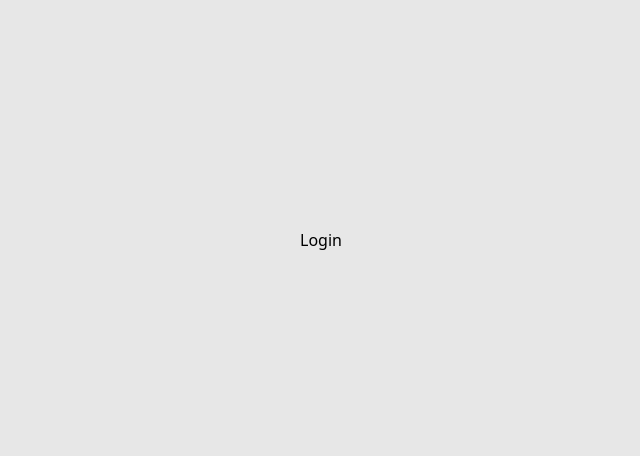
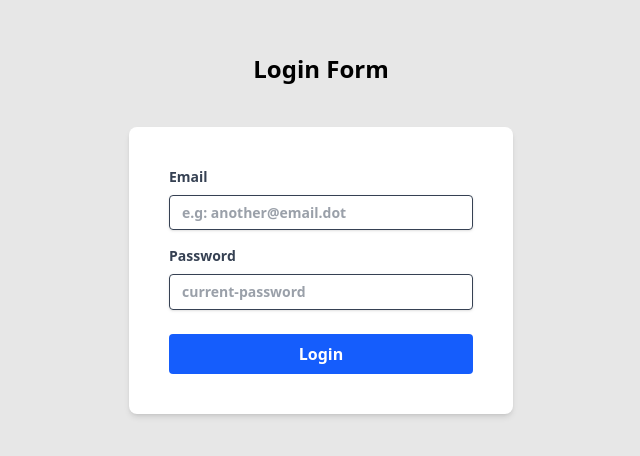
Before and after one commit to another-julian/mern-crud-auth, a React (Vite) app in the folder frontend/: page /login in a window 1280 px wide. Shown: the part 160-616 px from the top of the page, without its empty margins (319-959 px from the left). Built offline with nearby package versions, Linux system fonts and the light colour scheme.

Commit message:
create the login page for frontend

```diff
--- a/frontend/src/api/auth.js
+++ b/frontend/src/api/auth.js
@@ -3,3 +3,5 @@ import axios from "axios";
 const API = "http://localhost:3000/api";
 
 export const registerRequest = (user) => axios.post(`${API}/register`, user);
+
+export const loginRequest = (user) => axios.post(`${API}/login`, user);
--- a/frontend/src/context/AuthContext.jsx
+++ b/frontend/src/context/AuthContext.jsx
@@ -1,5 +1,5 @@
 import { createContext, useState, useContext } from "react";
-import { registerRequest } from "../api/auth";
+import { registerRequest, loginRequest } from "../api/auth";
 
 export const AuthContext = createContext();
 
@@ -13,6 +13,7 @@ export const AuthProvider = ({ children }) => {
   const [user, setUser] = useState(null);
   const [isAuth, setIsAuth] = useState(false);
   const [errors, setErrors] = useState([]);
+
   const signup = async (user) => {
     try {
       const res = await registerRequest(user);
@@ -25,8 +26,17 @@ export const AuthProvider = ({ children }) => {
       setErrors(error.response.data.error);
     }
   };
+
+  const login = async (user) => {
+    try {
+      const res = await loginRequest(user);
+    } catch (error) {
+      console.log("Error: ", error.response.data.error);
+      setErrors(error.response.data.error);
+    }
+  };
   return (
-    <AuthContext.Provider value={{ user, signup, isAuth, errors }}>
+    <AuthContext.Provider value={{ user, signup, login, isAuth, errors }}>
       {children}
     </AuthContext.Provider>
   );
--- a/frontend/src/pages/Login.jsx
+++ b/frontend/src/pages/Login.jsx
@@ -1,4 +1,126 @@
+import { useForm } from "react-hook-form";
+import { useAuth } from "../context/AuthContext";
+import { useEffect, useState } from "react";
+import { useNavigate } from "react-router";
+
 function Login() {
-  return <h1>Login</h1>;
+  const [showErrors, setShowErrors] = useState({
+    all: false,
+    email: false,
+    password: false,
+  });
+
+  const {
+    register,
+    handleSubmit,
+    formState: { errors },
+  } = useForm();
+
+  const { login, isAuth, errors: loginErrors } = useAuth();
+
+  const navigate = useNavigate();
+
+  const onSubmit = handleSubmit((data) => {
+    console.log(data);
+    login(data);
+  });
+
+  useEffect(() => {
+    const handleInput = (event) => {
+      const { name } = event.target;
+      console.log(name);
+      setShowErrors((prev) => ({
+        ...prev,
+        [name]: false,
+        all: false,
+      }));
+    };
+
+    document.addEventListener("input", handleInput);
+
+    return () => {
+      document.removeEventListener("input", handleInput);
+    };
+  }, []);
+
+  useEffect(() => {
+    if (isAuth) navigate("/tasks");
+    setShowErrors({
+      all: loginErrors ? true : false,
+      email: loginErrors.some((error) => error.includes("email")),
+      password: loginErrors.some((error) => error.includes("password")),
+    });
+  }, [loginErrors, isAuth]);
+
+  return (
+    <div className="w-full max-w-96">
+      <h2 className="mb-10 text-[1.5rem] text-center font-bold">Login Form</h2>
+      <form
+        onSubmit={onSubmit}
+        className="bg-white shadow-md rounded-lg px-10 py-10 mb-4 flex-col align-middle justify-center"
+      >
+        <div>
+          <div aria-live="polite">
+            {showErrors.all
+              ? loginErrors.map((error, index) => (
+                  <p key={index} className="mb-4 bg-red-500 p-2 text-white">
+                    {error}
+                  </p>
+                ))
+              : null}
+          </div>
+        </div>
+        <div className="mb-4">
+          <label className="block text-gray-700 text-sm font-bold mb-2">
+            Email
+            <input
+              className="shadow appearance-none border rounded w-full py-2 px-3 text-gray-700 leading-tight focus:outline-none focus:shadow-outline mt-2"
+              type="email"
+              placeholder="e.g: another@email.dot"
+              autoComplete="username"
+              {...register("email", {
+                required: true,
+              })}
+            />
+          </label>
+
+          {errors.email || showErrors.email ? (
+            <p className="text-red-500 italic">
+              Something wrong with this email!{" "}
+              <span className="not-italic">🤔</span>.
+            </p>
+          ) : null}
+        </div>
+        <div className="mb-6">
+          <label className="block text-gray-700 text-sm font-bold mb-2">
+            Password
+            <input
+              className="shadow appearance-none border rounded w-full py-2 px-3 text-gray-700 leading-tight focus:outline-none focus:shadow-outline mt-2"
+              type="password"
+              placeholder="current-password"
+              autoComplete="current-password"
+              {...register("password", {
+                required: true,
+              })}
+            />
+          </label>
+          {errors.password || showErrors.password ? (
+            <p className="text-red-500 italic">
+              Please choose a good password, min 8 characters{" "}
+              <span className="not-italic">😁</span>.
+            </p>
+          ) : null}
+        </div>
+        <div className="">
+          <button
+            className="bg-blue-600 hover:bg-blue-700 text-white font-bold py-2 px-4 rounded focus:outline-none focus:shadow-outline cursor-pointer w-full"
+            type="submit"
+          >
+            Login
+          </button>
+        </div>
+      </form>
+    </div>
+  );
 }
 export default Login;
--- a/frontend/src/pages/Register.jsx
+++ b/frontend/src/pages/Register.jsx
@@ -17,23 +17,30 @@ function Register() {
     formState: { errors },
   } = useForm();
 
-  const { signup, isAuth, errors: registerErrors } = useAuth();
+  const { signup, isAuth, errors: signupErrors } = useAuth();
   const navigate = useNavigate();
+
+  const onSubmit = handleSubmit(async (data) => {
+    //console.log(data);
+    signup(data);
+  });
 
   useEffect(() => {
     if (isAuth) navigate("/tasks");
     else {
       setShowErrors((prev) => ({
-        all: registerErrors,
-        email: registerErrors.some((error) => error.includes("email")),
-        username: registerErrors.some((error) => error.includes("username")),
-        password: registerErrors.some((error) => error.includes("password")),
+        all: signupErrors,
+        email: signupErrors.some((error) => error.includes("email")),
+        username: signupErrors.some((error) => error.includes("username")),
+        password: signupErrors.some((error) => error.includes("password")),
       }));
     }
-  }, [isAuth, registerErrors]);
+  }, [isAuth, signupErrors]);
 
-  const onChangeInput = (event) => {
+  useEffect(() => {
+    const handleInput = (event) => {
       const { name } = event.target;
+      //console.log(name);
       setShowErrors((prev) => ({
         ...prev,
         [name]: false,
@@ -41,41 +48,49 @@ function Register() {
       }));
     };
 
-  const onSubmit = handleSubmit(async (values) => {
-    console.log(values);
-    signup(values);
-  });
+    document.addEventListener("input", handleInput);
+
+    return () => {
+      document.removeEventListener("input", handleInput);
+    };
+  }, []);
 
   return (
     <div className="w-full max-w-96">
+      <h2 className="mb-10 text-[1.5rem] text-center font-bold">
+        Register form
+      </h2>
       <form
         onSubmit={onSubmit}
-        className="bg-white shadow-md rounded px-8 pt-6 pb-8 mb-4"
+        className="bg-white shadow-md rounded-lg px-10 py-10 mb-4 flex-col align-middle justify-center"
       >
+        <div aria-live="polite">
           {showErrors.all
-          ? registerErrors.map((error, index) => (
-              <div key={index} className="mb-4 bg-red-500 p-2 text-white">
+            ? signupErrors.map((error, index) => (
+                <p key={index} className="mb-4 bg-red-500 p-2 text-white">
                   {error}
-              </div>
+                </p>
               ))
             : null}
+          {errors ? <div></div> : null}
+        </div>
+
         <div className="mb-4">
           <label
-            className="block text-gray-700 text-sm font-bold mb-2"
+            className="block text-gray-700 text-sm font-bold"
             htmlFor="username"
           >
             Username
-          </label>
             <input
-            className="shadow appearance-none border rounded w-full py-2 px-3 text-gray-700 leading-tight focus:outline-none focus:shadow-outline"
-            id="username"
+              className="shadow appearance-none border rounded w-full py-2 px-3 text-gray-700 leading-tight focus:outline-none focus:shadow-outline mt-2"
               type="text"
               placeholder="e.g: another"
               {...register("username", {
                 required: true,
-              onChange: onChangeInput,
               })}
             />
+          </label>
+
           {errors.username ? (
             <p className="text-red-500 italic">
               You Forgot put a user name!! 😨.
@@ -83,19 +98,18 @@ function Register() {
           ) : null}
         </div>
         <div className="mb-4">
-          <label
-            className="block text-gray-700 text-sm font-bold mb-2"
-            htmlFor="username"
-          >
+          <label className="block text-gray-700 text-sm font-bold mb-2">
             Email
-          </label>
             <input
-            className="shadow appearance-none border rounded w-full py-2 px-3 text-gray-700 leading-tight focus:outline-none focus:shadow-outline"
-            id="username"
+              className="shadow appearance-none border rounded w-full py-2 px-3 text-gray-700 leading-tight focus:outline-none focus:shadow-outline mt-2"
               type="email"
               placeholder="e.g: another@email.dot"
-            {...register("email", { required: true, onChange: onChangeInput })}
+              {...register("email", {
+                required: true,
+              })}
             />
+          </label>
+
           {errors.email || showErrors.email ? (
             <p className="text-red-500 italic">
               Something wrong with this email!{" "}
@@ -104,22 +118,17 @@ function Register() {
           ) : null}
         </div>
         <div className="mb-6">
-          <label
-            className="block text-gray-700 text-sm font-bold mb-2"
-            htmlFor="password"
-          >
+          <label className="block text-gray-700 text-sm font-bold mb-2">
             Password
-          </label>
             <input
-            className="shadow appearance-none border rounded w-full py-2 px-3 text-gray-700 leading-tight focus:outline-none focus:shadow-outline"
-            id="password"
+              className="shadow appearance-none border rounded w-full py-2 px-3 text-gray-700 leading-tight focus:outline-none focus:shadow-outline mt-2"
               type="password"
               placeholder="******************"
               {...register("password", {
                 required: true,
-              onChange: onChangeInput,
               })}
             />
+          </label>
           {errors.password || showErrors.password ? (
             <p className="text-red-500 italic">
               Please choose a good password, min 8 characters{" "}
@@ -127,9 +136,9 @@ function Register() {
             </p>
           ) : null}
         </div>
-        <div className="mb-6">
+        <div className="">
           <button
-            className="bg-blue-500 hover:bg-blue-700 text-white font-bold py-2 px-4 rounded focus:outline-none focus:shadow-outline cursor-pointer"
+            className="bg-blue-600 hover:bg-blue-700 text-white font-bold py-2 px-4 rounded focus:outline-none focus:shadow-outline cursor-pointer w-full"
             type="submit"
           >
             Sign Up
```
Lines whose indentation alone changed are shown as unchanged.
